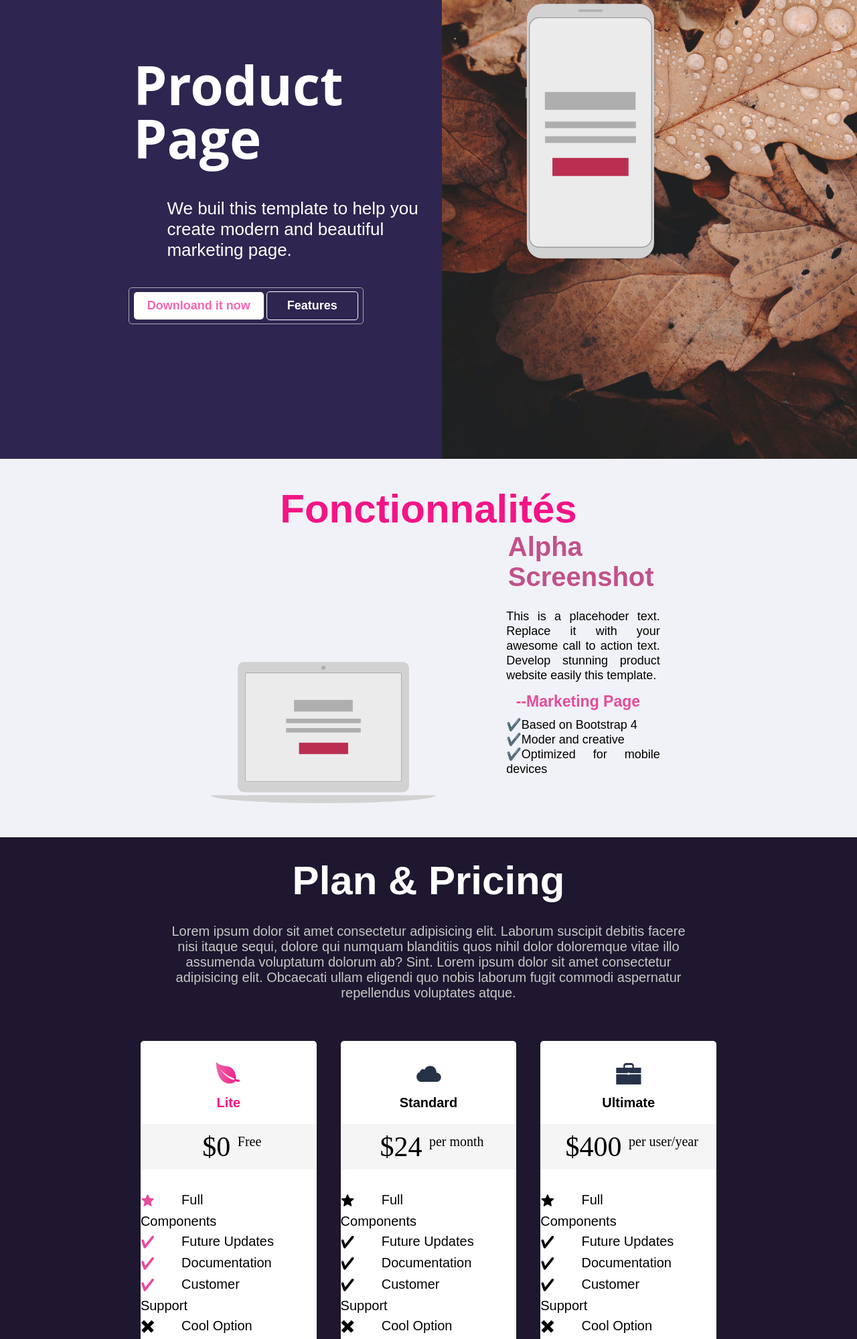
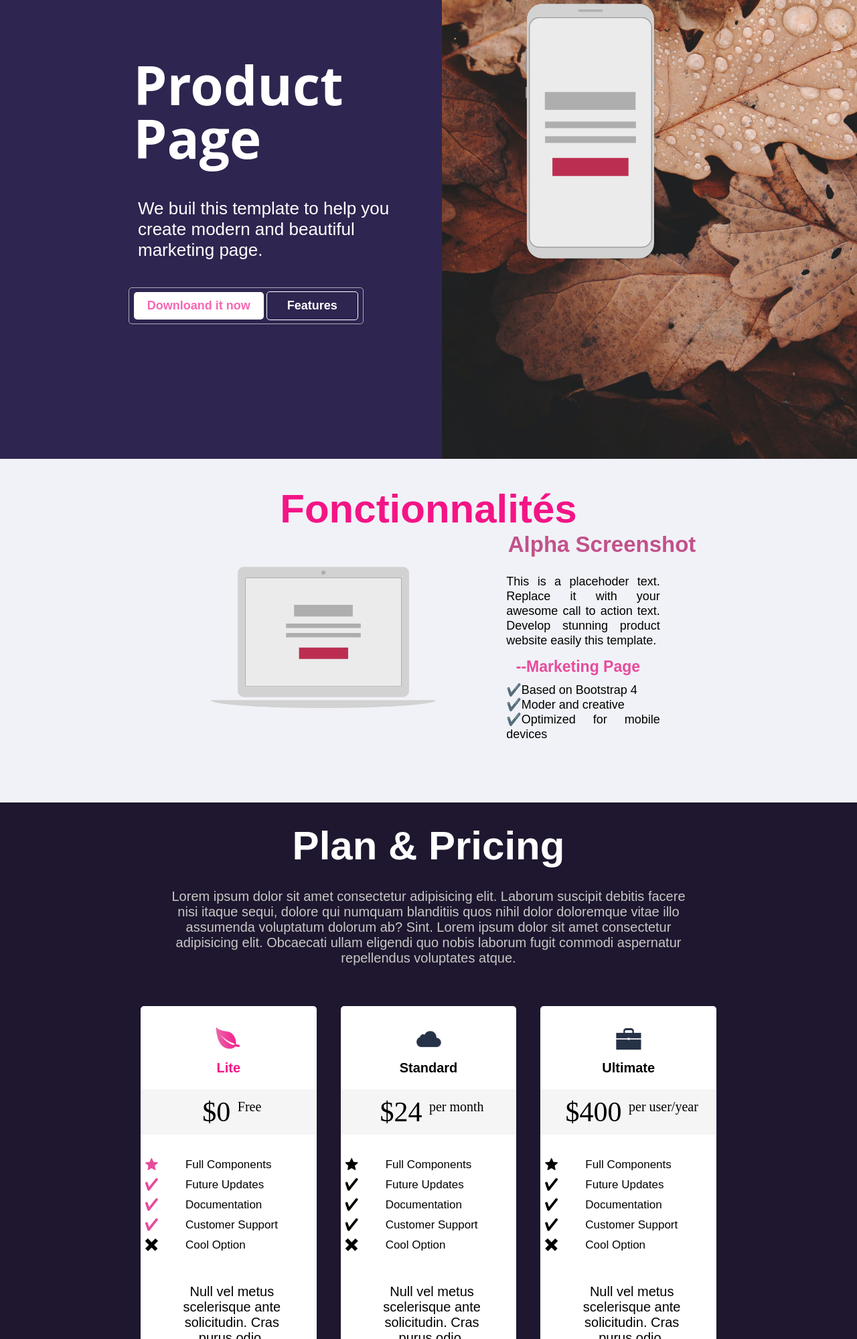
Before and after one commit to JhojanD-JS/New-BluexPG, a plain HTML site: page index.html in a window 1280 px wide. Shown: the part 171-2170 px from the top of the page at 67% size. Drawn offline with Linux system fonts and the light colour scheme.

Commit message:
corriguiendo tres commit

```diff
--- a/styles.css
+++ b/styles.css
@@ -49,7 +49,7 @@ header img{
 .section1 p{
     color:white;
     font-size: 26px;
-    margin-left: 37%;
+    margin-left: 30%;
     margin-bottom: 40px;
     font-family: sans-serif;
 }
@@ -116,7 +116,7 @@ header img{
 .im1{
      width: 32%;
     margin-left: 30%;
-    margin-top: 4%;
+    margin-bottom: 90px;
     flex-wrap: wrap
 }
 
@@ -155,7 +155,7 @@ header img{
 }
 
 .texto h3{
-    font-size: 40px;
+    font-size: 33px;
     color: rgb(194, 81, 139);
     font-family:sans-serif;
     margin-bottom: 25px;
@@ -239,7 +239,7 @@ header img{
 }
 
 .section3 li{
-    font-size: 20px;
+    font-size: 17px;
     font-family: sans-serif;
     list-style: none;
     line-height: 30px;
@@ -256,7 +256,7 @@ header img{
     margin-top: 30px;
     margin-bottom: 30px;
     padding: 13px 50px 0px 50px;
-    text-align: justify;
+    text-align: center;
 }
 
 .buton{
@@ -674,6 +674,7 @@ footer p{
     .im1{
         width: 42%;
         margin-left: 8%;
+        margin-bottom: 10px;
     }
 
     .derecho{
```
